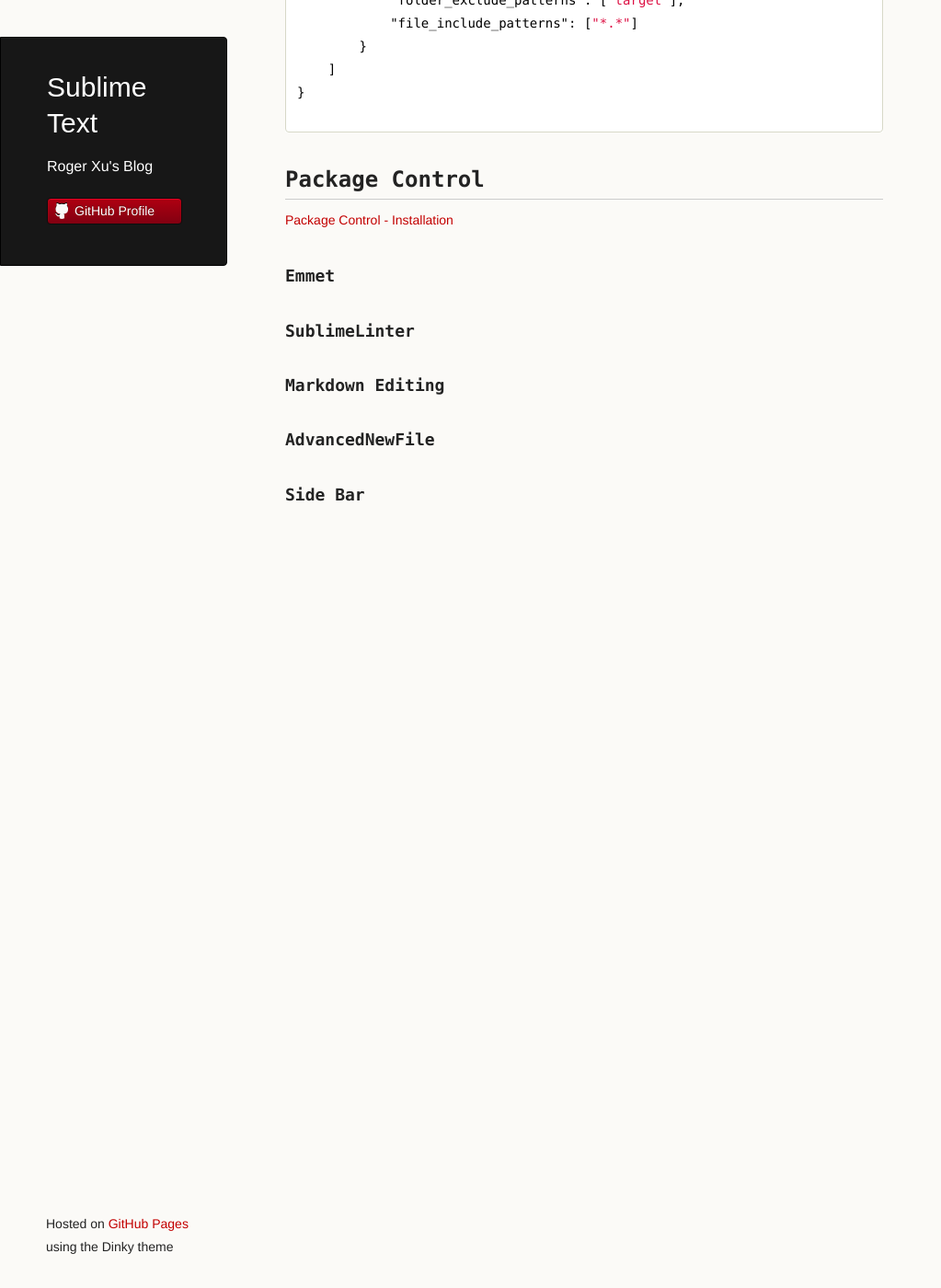
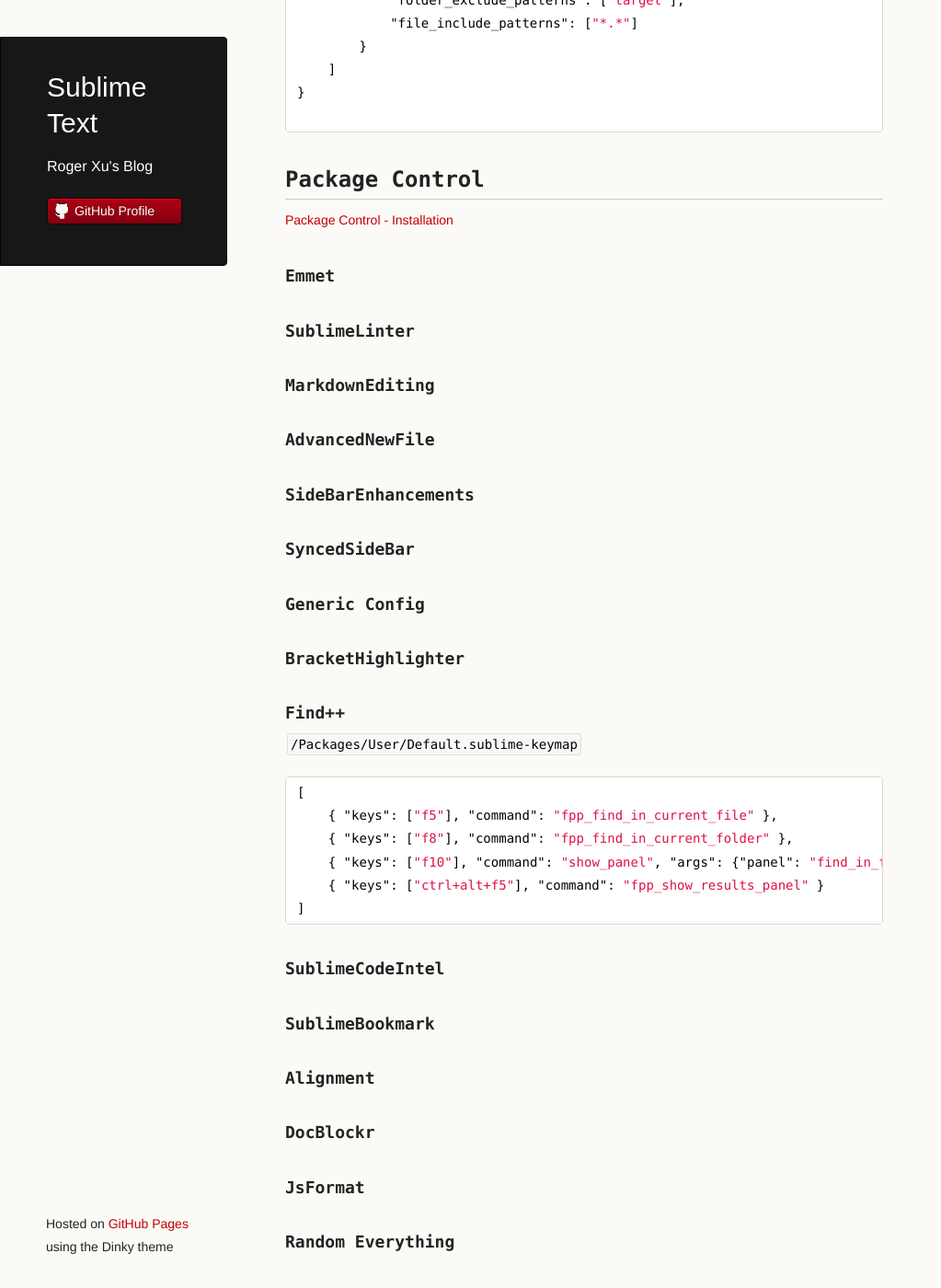
Before and after one commit to rogerxu/rogerxu.github.io, a Jekyll site: the page built from _posts/2015-03-25-sublime-text.md, in a window 1280 px wide and 1400 px high, scrolled down 2195 px. Shown: the whole window at 92% size, without its empty margins (0-1023 px from the left). Built offline with Jekyll 4.4.1, drawn with Linux system fonts in a browser that asks for light colours; before the commit the page ends 2804 px from its top, so only the background shows below that; some of the changed text lies outside the part shown.

Commit message:
Add sublime text plugins.

````diff
--- a/_posts/2015-03-25-sublime-text.md
+++ b/_posts/2015-03-25-sublime-text.md
@@ -104,8 +104,39 @@
 
 ### SublimeLinter
 
-### Markdown Editing
+### MarkdownEditing
 
 ### AdvancedNewFile
 
-### Side Bar
+### SideBarEnhancements
+
+### SyncedSideBar
+
+### Generic Config
+
+### BracketHighlighter
+
+### Find++
+
+`/Packages/User/Default.sublime-keymap`
+
+```json
+[
+    { "keys": ["f5"], "command": "fpp_find_in_current_file" },
+    { "keys": ["f8"], "command": "fpp_find_in_current_folder" },
+    { "keys": ["f10"], "command": "show_panel", "args": {"panel": "find_in_files", "where": "<project>"} },
+    { "keys": ["ctrl+alt+f5"], "command": "fpp_show_results_panel" }
+]
+```
+
+### SublimeCodeIntel
+
+### SublimeBookmark
+
+### Alignment
+
+### DocBlockr
+
+### JsFormat
+
+### Random Everything
````
Also changed, not shown: other parts of _posts/2015-03-25-sublime-text.md (+1 -1 lines).
